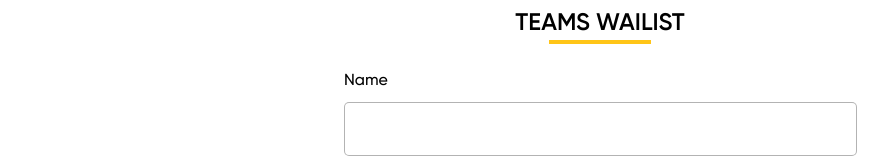
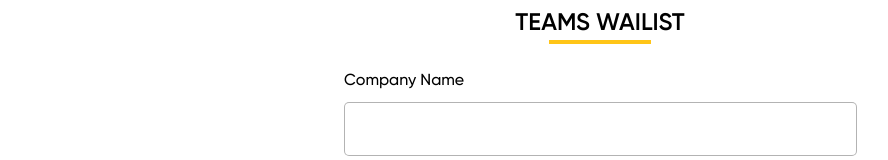
Before and after one commit to vkguru/courses, a React (Create React App) app: page /teams in a window 1280 px wide. Shown: the part 209-369 px from the top of the page, without its empty margins (40-928 px from the left). Built offline with nearby package versions, Linux system fonts and the light colour scheme.

Commit message:
teams page

```diff
--- a/src/pages/teams.js
+++ b/src/pages/teams.js
@@ -13,7 +13,7 @@ export default function Teams() {
           <form className="cr-form">
 
             <div className="form-group-reg">
-              <label>Name</label>
+              <label>Company Name</label>
               <input type="text" className="pay-form-control" name="name" />
             </div>
 
```
